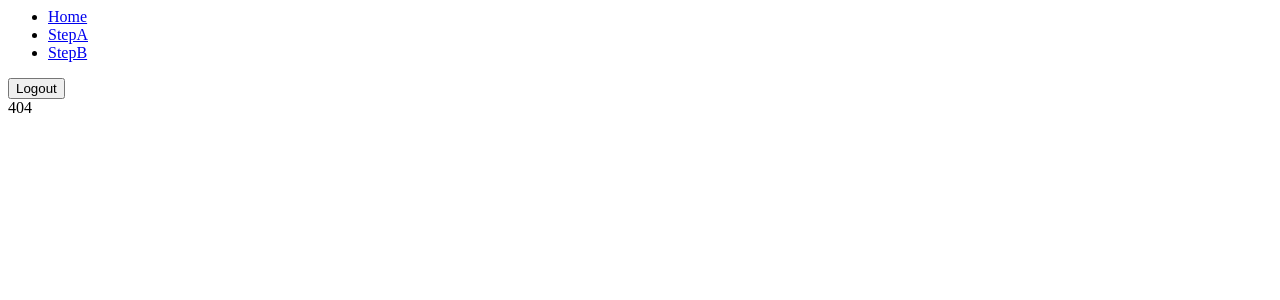
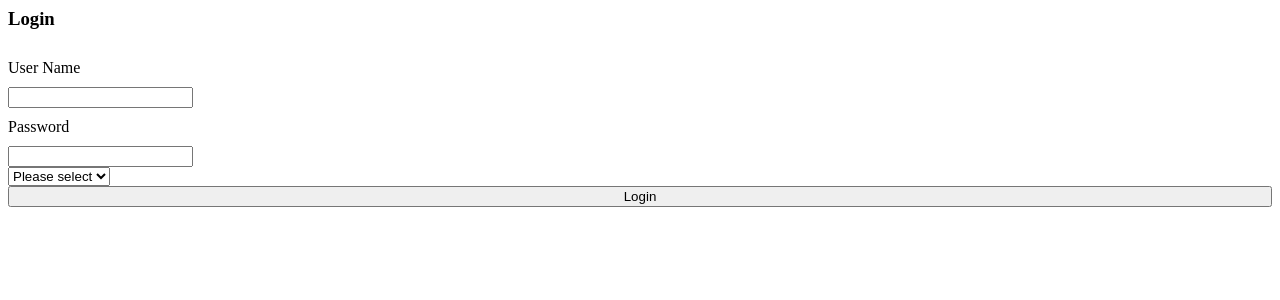
Before and after one commit to bernie-ning/react-starter, a React (Create React App) app: page /Logout in a window 1280 px wide. Before the commit this address had no page. Shown: the top 300 px of the page. Built offline with nearby package versions, Linux system fonts and the light colour scheme.

Commit message:
4 files modified

```diff
--- a/package.json
+++ b/package.json
@@ -7,6 +7,7 @@
     "@types/react": "18.2.14",
     "@types/react-dom": "18.2.6",
     "bootstrap": "^5.3.0",
+    "mobx": "^6.10.2",
     "react": "18.2.0",
     "react-dom": "18.2.0",
     "react-router-dom": "^6.17.0"
--- a/src/App.tsx
+++ b/src/App.tsx
@@ -8,9 +8,11 @@ import Home from './pages/Home';
 import StepA from './pages/StepA';
 import StepB from './pages/StepB';
 import NoPage from './pages/NoPage';
+import Login from './pages/Login';
 
 export default function App() {
   return (
+    <>
       <BrowserRouter>
         <Routes>
           <Route path="/" element={<Layout />}>
@@ -19,7 +21,9 @@ export default function App() {
             <Route path="StepB" element={<StepB />} />
             <Route path="*" element={<NoPage />} />
           </Route>
+          <Route path="Logout" element={<Login />} />
         </Routes>
       </BrowserRouter>
+    </>
   );
 }
--- a/src/pages/Layout.tsx
+++ b/src/pages/Layout.tsx
@@ -1,7 +1,12 @@
 import * as React from 'react';
-import { Outlet, Link } from 'react-router-dom';
+import { useNavigate, Outlet, Link } from 'react-router-dom';
 
 export default function Layout() {
+  const navigate = useNavigate();
+  const Logout = () => {
+    navigate('/Logout');
+  };
+
   return (
     <>
       <div>
@@ -18,7 +23,7 @@ export default function Layout() {
             </li>
           </ul>
         </nav>
-        <button>Logout</button>
+        <button onClick={Logout}>Logout</button>
       </div>
       <div>
         <Outlet />
--- a/src/pages/Login.tsx
+++ b/src/pages/Login.tsx
@@ -1,7 +1,9 @@
 import * as React from 'react';
+import { useNavigate } from 'react-router-dom';
 
 function Login() {
   const [inputs, setInputs] = React.useState({});
+  const navigate = useNavigate();
 
   const handleChange = (e) => {
     const name = e.target.name;
@@ -11,7 +13,7 @@ function Login() {
 
   const handleSubmit = (event) => {
     event.preventDefault();
-    alert(inputs.country);
+    navigate('/Home');
   };
 
   const login = () => {
```
Lines whose indentation alone changed are shown as unchanged.
